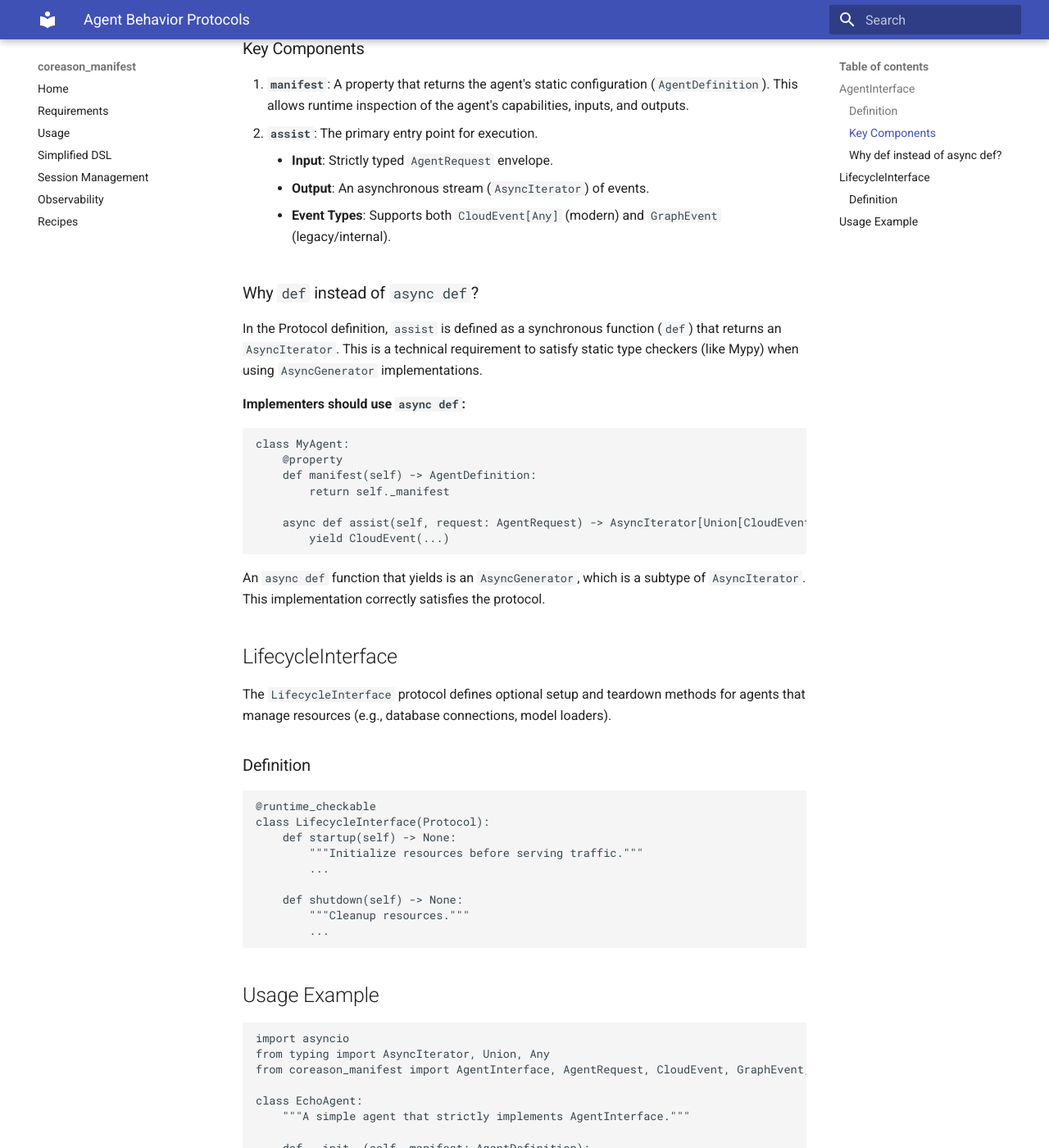
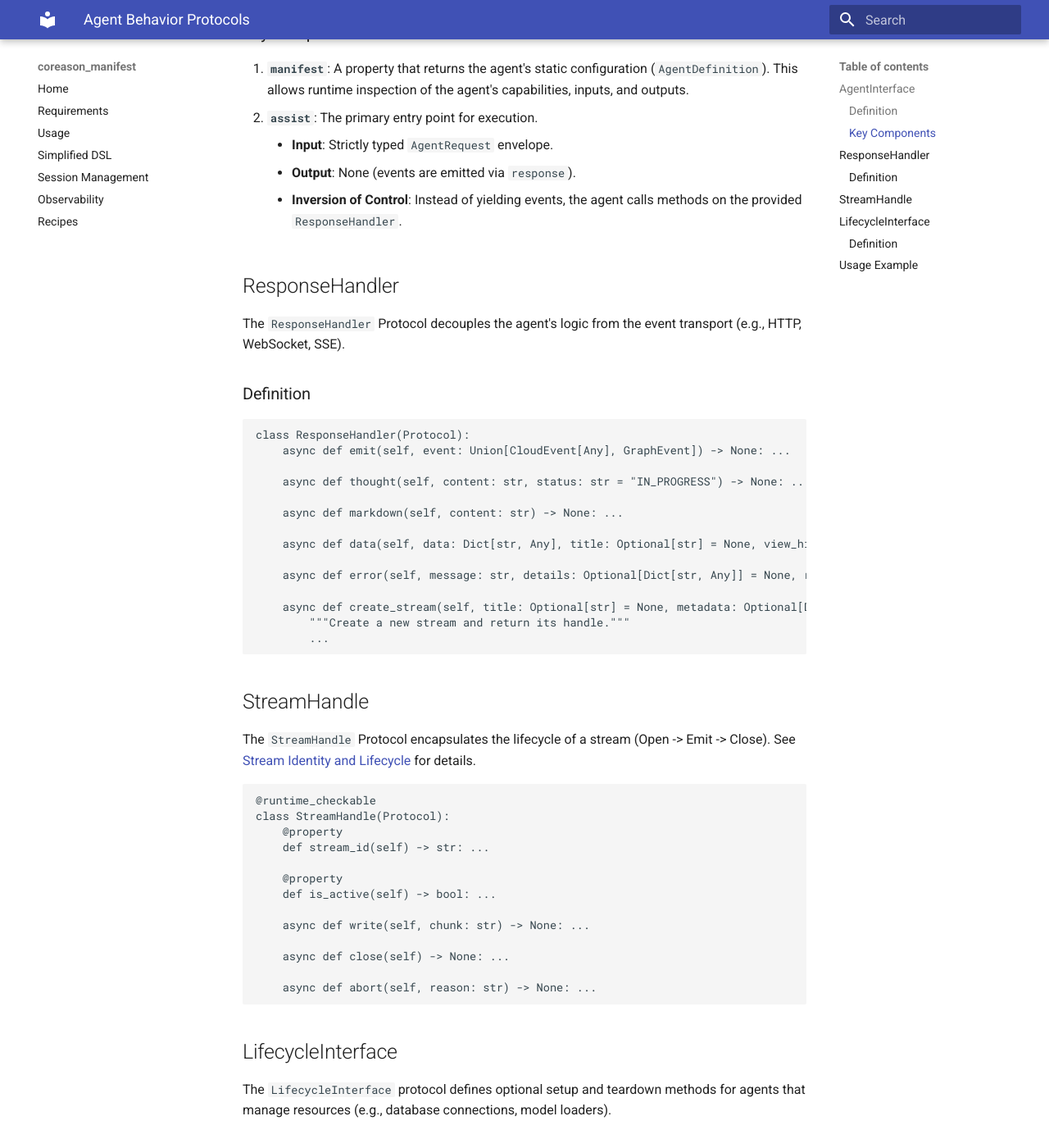
Before and after one commit to CoReason-AI/coreason-manifest, an MkDocs documentation site: the page built from docs/agent_behavior_protocols.md, in a window 1280 px wide and 1400 px high, scrolled down 933 px. Shown: the whole window at 82% size. Built offline with MkDocs 1.6.1 and Material for MkDocs 9.7.7, drawn with Linux system fonts in a browser that asks for light colours; some of the changed text lies outside the part shown.

Commit message:
Formalize Stream Identity and Lifecycle (#171)
* Formalize Stream Identity and Lifecycle

- Introduced `StreamHandle` Protocol to treat streams as first-class citizens with explicit lifecycle (Open -> Emit -> Close/Abort).
- Updated `ResponseHandler` Protocol to replace ad-hoc `stream_token` with `create_stream` factory method.
- Updated `docs/agent_behavior_protocols.md` to reflect new streaming patterns.
- Created `docs/stream_lifecycle.md` as the definitive guide for Stream Identity and Lifecycle.
- Added `tests/test_stream_protocol.py` to verify protocol contracts.

````diff
--- a/docs/agent_behavior_protocols.md
+++ b/docs/agent_behavior_protocols.md
@@ -6,7 +6,7 @@ They are defined in `src/coreason_manifest/definitions/interfaces.py` and are ba
 
 ## AgentInterface
 
-The `AgentInterface` protocol defines the core responsibility of an Agent: to accept a request and yield a stream of events.
+The `AgentInterface` protocol defines the core responsibility of an Agent: to accept a request and use a response handler to emit events.
 
 ### Definition
 
@@ -22,13 +22,12 @@ class AgentInterface(Protocol):
         ...
 
     @abstractmethod
-    def assist(
-        self, request: AgentRequest
-    ) -> AsyncIterator[Union[CloudEvent[Any], GraphEvent]]:
-        """Process a request and yield a stream of events.
+    async def assist(self, request: AgentRequest, response: ResponseHandler) -> None:
+        """Process a request and use the response handler to emit events.
 
-        Returns:
-            An async iterator yielding thoughts, data, artifacts, or final answers.
+        Args:
+            request: The strictly typed input envelope.
+            response: The handler for emitting results.
         """
         ...
 ```
@@ -38,26 +37,51 @@ class AgentInterface(Protocol):
 1.  **`manifest`**: A property that returns the agent's static configuration (`AgentDefinition`). This allows runtime inspection of the agent's capabilities, inputs, and outputs.
 2.  **`assist`**: The primary entry point for execution.
     *   **Input**: Strictly typed `AgentRequest` envelope.
-    *   **Output**: An asynchronous stream (`AsyncIterator`) of events.
-    *   **Event Types**: Supports both `CloudEvent[Any]` (modern) and `GraphEvent` (legacy/internal).
+    *   **Output**: None (events are emitted via `response`).
+    *   **Inversion of Control**: Instead of yielding events, the agent calls methods on the provided `ResponseHandler`.
 
-### Why `def` instead of `async def`?
+## ResponseHandler
 
-In the Protocol definition, `assist` is defined as a synchronous function (`def`) that returns an `AsyncIterator`. This is a technical requirement to satisfy static type checkers (like Mypy) when using `AsyncGenerator` implementations.
+The `ResponseHandler` Protocol decouples the agent's logic from the event transport (e.g., HTTP, WebSocket, SSE).
 
-**Implementers should use `async def`:**
+### Definition
 
 ```python
-class MyAgent:
-    @property
-    def manifest(self) -> AgentDefinition:
-        return self._manifest
+class ResponseHandler(Protocol):
+    async def emit(self, event: Union[CloudEvent[Any], GraphEvent]) -> None: ...
 
-    async def assist(self, request: AgentRequest) -> AsyncIterator[Union[CloudEvent[Any], GraphEvent]]:
-        yield CloudEvent(...)
+    async def thought(self, content: str, status: str = "IN_PROGRESS") -> None: ...
+
+    async def markdown(self, content: str) -> None: ...
+
+    async def data(self, data: Dict[str, Any], title: Optional[str] = None, view_hint: str = "JSON") -> None: ...
+
+    async def error(self, message: str, details: Optional[Dict[str, Any]] = None, recoverable: bool = False) -> None: ...
+
+    async def create_stream(self, title: Optional[str] = None, metadata: Optional[Dict[str, Any]] = None) -> StreamHandle:
+        """Create a new stream and return its handle."""
+        ...
 ```
 
-An `async def` function that yields is an `AsyncGenerator`, which is a subtype of `AsyncIterator`. This implementation correctly satisfies the protocol.
+## StreamHandle
+
+The `StreamHandle` Protocol encapsulates the lifecycle of a stream (Open -> Emit -> Close). See [Stream Identity and Lifecycle](stream_lifecycle.md) for details.
+
+```python
+@runtime_checkable
+class StreamHandle(Protocol):
+    @property
+    def stream_id(self) -> str: ...
+
+    @property
+    def is_active(self) -> bool: ...
+
+    async def write(self, chunk: str) -> None: ...
+
+    async def close(self) -> None: ...
+
+    async def abort(self, reason: str) -> None: ...
+```
 
 ## LifecycleInterface
 
@@ -81,8 +105,8 @@ class LifecycleInterface(Protocol):
 
 ```python
 import asyncio
-from typing import AsyncIterator, Union, Any
-from coreason_manifest import AgentInterface, AgentRequest, CloudEvent, GraphEvent, AgentDefinition
+from typing import Any
+from coreason_manifest import AgentInterface, AgentRequest, ResponseHandler, AgentDefinition
 
 class EchoAgent:
     """A simple agent that strictly implements AgentInterface."""
@@ -94,20 +118,26 @@ class EchoAgent:
     def manifest(self) -> AgentDefinition:
         return self._manifest
 
-    async def assist(self, request: AgentRequest) -> AsyncIterator[Union[CloudEvent[Any], GraphEvent]]:
+    async def assist(self, request: AgentRequest, response: ResponseHandler) -> None:
         # Emit a "thinking" event
-        yield CloudEvent(
-            type="ai.coreason.thought",
-            source="agent:echo",
-            data={"content": "Processing request..."}
-        )
+        await response.thought("Processing request...")
 
-        # Emit the result
-        yield CloudEvent(
-            type="ai.coreason.output",
-            source="agent:echo",
-            data={"echo": request.payload}
-        )
+        # Create a stream for the output
+        stream = await response.create_stream(title="Echo Response")
+
+        try:
+            # Simulate streaming chunks
+            words = str(request.payload.get("query", "")).split()
+            for word in words:
+                await stream.write(word + " ")
+                await asyncio.sleep(0.1)
+
+            # Finalize the stream
+            await stream.close()
+
+        except Exception as e:
+            await stream.abort(str(e))
+            await response.error("Failed to stream response")
 
 # Runtime Check
 agent = EchoAgent(manifest=...)
````
Also changed, not shown: docs/stream_lifecycle.md (added, +90 -0 lines), 2 other files.
